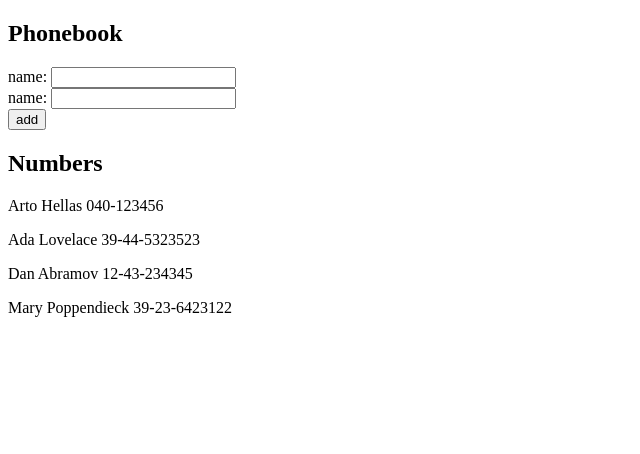
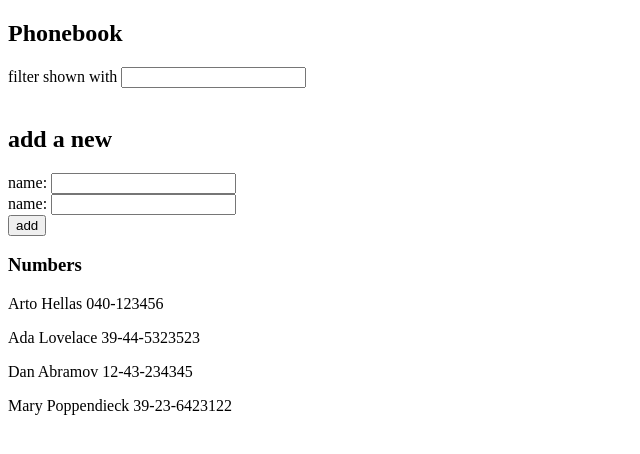
Before and after one commit to Mavchi/Full-Stack-open-2022, a React (Create React App) app in the folder osa2/puhelinluettelo/: page / in a window 1280 px wide. Shown: the top 454 px of the page, without its empty margins (0-640 px from the left). Built offline with nearby package versions, Linux system fonts and the light colour scheme.

Commit message:
-2.10: puhelinluettelo step5 done

```diff
--- a/osa2/puhelinluettelo/src/App.js
+++ b/osa2/puhelinluettelo/src/App.js
@@ -1,13 +1,8 @@
 import { useState } from 'react'
 
-const Persons = ({persons}) => {
-  //console.log(persons)
-  return (
-    persons.map( person =>
-      <p key={person.name}>{person.name} {person.number}</p>
-    )
-  )
-}
+import Header from './components/Header'
+import PersonForm from './components/PersonForm'
+import NumberList from './components/NumberList'
 
 const App = () => {
   const [persons, setPersons] = useState([
@@ -18,6 +13,7 @@ const App = () => {
   ])
   const [newName, setNewName] = useState('')
   const [newNumber, setNewNumber] = useState('')
+  const [filter, setNewFilter] = useState('')
 
   const handleNewName = (event) => {
     event.preventDefault()
@@ -26,8 +22,8 @@ const App = () => {
       number: newNumber,
     }
     // see if name already stored
-    let count = persons.filter(person => person.name===newName)
-    if (count.length > 0){
+    let count = persons.filter(person => person.name === newName)
+    if (count.length > 0) {
       alert(`${newName} is already added to phonebook`)
       setNewName('')
       setNewNumber('')
@@ -39,6 +35,13 @@ const App = () => {
     }
   }
 
+  const handleChangeFilter = (event) => {
+    //console.log(event.target.value)
+    return (
+      setNewFilter(event.target.value)
+    )
+  }
+
   const handleChangeName = (event) => {
     //console.log(event.target.value)
     setNewName(event.target.value)
@@ -48,22 +51,18 @@ const App = () => {
     setNewNumber(event.target.value)
   }
 
+
   return (
     <div>
-      <h2>Phonebook</h2>
-      <form>
-        <div>
-          name: <input value={newName} onChange={handleChangeName}/>
-        </div>
-        <div>
-          name: <input value={newNumber} onChange={handleChangeNumber}/>
-        </div>
-        <div>
-          <button onClick={handleNewName} type="submit">add</button>
-        </div>
-      </form>
-      <h2>Numbers</h2>
-      <Persons persons={persons} />
+      <Header input_value={filter} handleChange={handleChangeFilter} />
+      <PersonForm
+        newName={newName}
+        handleChangeName={handleChangeName}
+        newNumber={newNumber}
+        handleChangeNumber={handleChangeNumber}
+        handleNewName={handleNewName}
+      />
+      <NumberList persons={persons} filter={filter} />
     </div>
   )
 
--- /dev/null
+++ b/osa2/puhelinluettelo/src/components/Header.js
@@ -0,0 +1,12 @@
+
+const Header = ({ handleChange, input_value }) => {
+	return (
+		<div>
+			<h2>Phonebook</h2>
+			filter shown with <input value={input_value} onChange={handleChange} />
+			<br /><br />
+		</div>
+	)
+}
+
+export default Header
--- /dev/null
+++ b/osa2/puhelinluettelo/src/components/NumberList.js
@@ -0,0 +1,18 @@
+const NumberList = ({ persons, filter }) => {
+	//console.log(filter)
+	let showNumbers = (filter.length===0)
+		? persons
+		: persons.filter(contact => contact.name.toLowerCase().includes(filter))
+	//console.log(showNumbers)
+
+	return (
+		<div>
+			<h3>Numbers</h3>
+			{showNumbers.map(person =>
+				<p key={person.name}>{person.name} {person.number}</p>
+			)}
+		</div>
+	)
+}
+
+export default NumberList
--- /dev/null
+++ b/osa2/puhelinluettelo/src/components/PersonForm.js
@@ -0,0 +1,23 @@
+
+
+const PersonForm = ({ newName, handleChangeName, newNumber, handleChangeNumber, handleNewName }) => {
+
+	return (
+		<div>
+			<h2>add a new</h2>
+			<form>
+				<div>
+					name: <input value={newName} onChange={handleChangeName} />
+				</div>
+				<div>
+					name: <input value={newNumber} onChange={handleChangeNumber} />
+				</div>
+				<div>
+					<button onClick={handleNewName} type="submit">add</button>
+				</div>
+			</form>
+		</div>
+	)
+}
+
+export default PersonForm
```
